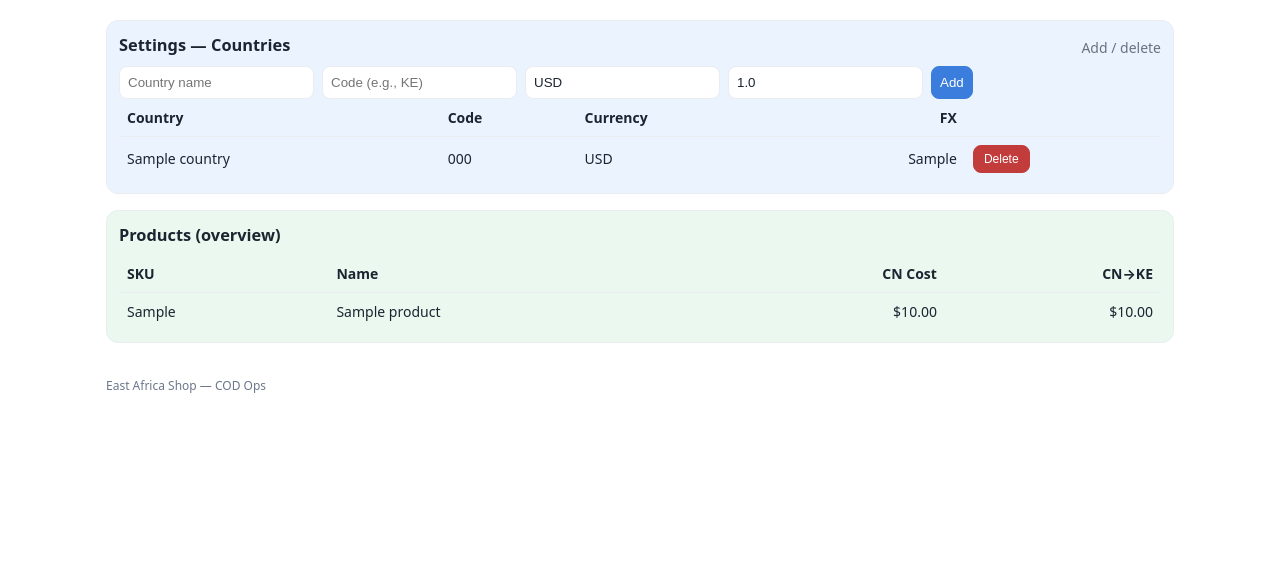
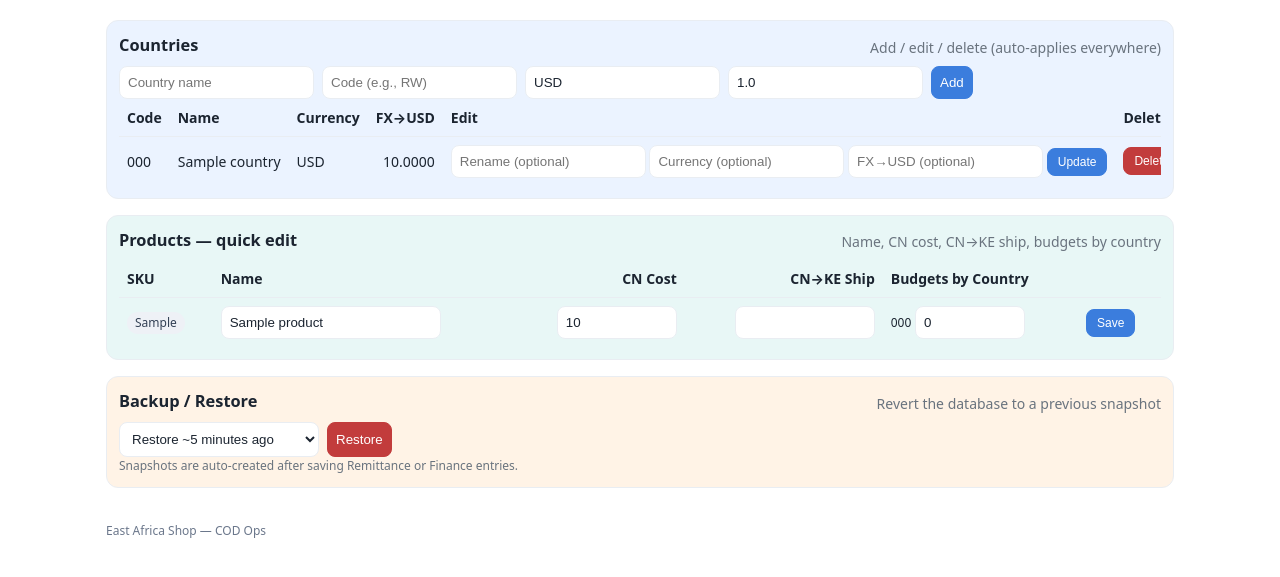
Before and after one commit to EAS-COD-System/eas, a Flask app: template templates/settings.html in a window 1280 px wide. Shown: the part 96-673 px from the top of the page. Run offline with Flask 3, Linux system fonts and the light colour scheme; the template is opened without the code that fills it: most values are stand-ins (such as "Sample title", 1, 10 or a date in 2020).

Commit message:
Update settings.html

```diff
--- a/templates/settings.html
+++ b/templates/settings.html
@@ -1,45 +1,97 @@
 {% extends "base.html" %}
 {% block content %}
+
+<!-- Countries -->
 <div class="section s-blue">
-  <div class="section-h"><h3 style="margin:0">Settings — Countries</h3><span class="muted">Add / delete</span></div>
+  <div class="section-h"><h3 style="margin:0">Countries</h3><span class="muted">Add / edit / delete (auto-applies everywhere)</span></div>
   <form method="post" action="{{ url_for('add_country') }}">
     <div class="form-row">
       <input name="country" placeholder="Country name" required>
-      <input name="code" placeholder="Code (e.g., KE)" maxlength="3" required>
-      <input name="currency" placeholder="Currency" value="USD">
-      <input type="number" step="0.0001" name="fx_to_usd" placeholder="FX to USD" value="1.0">
+      <input name="code" placeholder="Code (e.g., RW)" required>
+      <input name="currency" value="USD" placeholder="Currency" required>
+      <input type="number" step="0.0001" name="fx_to_usd" value="1.0" placeholder="FX→USD">
       <button class="btn">Add</button>
     </div>
   </form>
 
   <div class="table-wrap">
     <table class="table">
-      <tr><th>Country</th><th>Code</th><th>Currency</th><th class="num">FX</th><th></th></tr>
+      <tr><th>Code</th><th>Name</th><th>Currency</th><th class="num">FX→USD</th><th>Edit</th><th>Delete</th></tr>
       {% for c in countries %}
       <tr>
-        <td>{{ c.country }}</td><td>{{ c.code }}</td><td>{{ c.currency }}</td><td class="num">{{ c.fx_to_usd }}</td>
+        <td>{{ c.code }}</td>
+        <td>{{ c.country }}</td>
+        <td>{{ c.currency }}</td>
+        <td class="num">{{ '%.4f'|format(c.fx_to_usd or 1) }}</td>
         <td>
-          <form method="post" action="{{ url_for('delete_country') }}" onsubmit="return confirm('Delete {{ c.country }}?');">
-            <input type="hidden" name="id" value="{{ c.id }}"><button class="btn danger small">Delete</button>
+          <form method="post" action="{{ url_for('edit_country') }}">
+            <input type="hidden" name="code" value="{{ c.code }}">
+            <input name="country" placeholder="Rename (optional)">
+            <input name="currency" placeholder="Currency (optional)">
+            <input type="number" step="0.0001" name="fx_to_usd" placeholder="FX→USD (optional)">
+            <button class="btn small">Update</button>
+          </form>
+        </td>
+        <td>
+          <form method="post" action="{{ url_for('delete_country') }}" onsubmit="return confirm('Delete {{ c.code }}?');">
+            <input type="hidden" name="code" value="{{ c.code }}">
+            <button class="btn danger small">Delete</button>
           </form>
         </td>
       </tr>
       {% endfor %}
-      {% if not countries %}<tr><td colspan="5" class="muted">None</td></tr>{% endif %}
+      {% if not countries %}<tr><td colspan="6" class="muted">No countries</td></tr>{% endif %}
     </table>
   </div>
 </div>
 
-<div class="section s-green">
-  <div class="section-h"><h3 style="margin:0">Products (overview)</h3></div>
+<!-- Products quick edit -->
+<div class="section s-teal">
+  <div class="section-h"><h3 style="margin:0">Products — quick edit</h3><span class="muted">Name, CN cost, CN→KE ship, budgets by country</span></div>
   <div class="table-wrap">
     <table class="table">
-      <tr><th>SKU</th><th>Name</th><th class="num">CN Cost</th><th class="num">CN→KE</th></tr>
+      <tr><th>SKU</th><th>Name</th><th class="num">CN Cost</th><th class="num">CN→KE Ship</th><th>Budgets by Country</th><th></th></tr>
       {% for p in products %}
-      <tr><td>{{ p.product_sku }}</td><td>{{ p.product_name }}</td><td class="num">${{ '%.2f'|format(p.cost_cn_usd or 0) }}</td><td class="num">${{ '%.2f'|format(p.default_cnke_ship_usd or 0) }}</td></tr>
+        <tr>
+          <form method="post" action="{{ url_for('edit_product') }}">
+            <td><span class="badge">{{ p.product_sku }}</span><input type="hidden" name="product_sku" value="{{ p.product_sku }}"></td>
+            <td><input name="product_name" value="{{ p.product_name }}" style="min-width:220px"></td>
+            <td class="num"><input type="number" step="0.01" name="cost_cn_usd" value="{{ p.cost_cn_usd or 0 }}" style="width:120px"></td>
+            <td class="num"><input type="number" step="0.01" name="default_cnke_ship_usd" value="{{ p.default_cnke_ship_usd or 0 }}" style="width:140px"></td>
+            <td>
+              {% for c in countries if c.code != 'CN' %}
+                <div class="inline">
+                  <label class="small">{{ c.code }}</label>
+                  <input type="number" step="0.01" name="budget_{{ c.code }}" value="{{ budgets.get(p.product_sku, {}).get(c.code, 0) }}" style="width:110px">
+                </div>
+              {% endfor %}
+            </td>
+            <td><button class="btn small">Save</button></td>
+          </form>
+        </tr>
       {% endfor %}
-      {% if not products %}<tr><td colspan="4" class="muted">No products yet</td></tr>{% endif %}
+      {% if not products %}<tr><td colspan="6" class="muted">No products</td></tr>{% endif %}
     </table>
   </div>
 </div>
+
+<!-- Restore -->
+<div class="section s-orange">
+  <div class="section-h"><h3 style="margin:0">Backup / Restore</h3><span class="muted">Revert the database to a previous snapshot</span></div>
+  <form method="post" action="{{ url_for('restore_choice') }}" onsubmit="return confirm('Restore snapshot? This will overwrite current data.');">
+    <div class="form-row">
+      <select name="which">
+        <option value="5m">Restore ~5 minutes ago</option>
+        <option value="30m">Restore ~30 minutes ago</option>
+        <option value="1h">Restore ~1 hour ago</option>
+        <option value="1d">Restore ~yesterday (1 day)</option>
+        <option value="2d">Restore ~2 days ago</option>
+        <option value="4d">Restore ~4 days ago</option>
+      </select>
+      <button class="btn danger">Restore</button>
+    </div>
+  </form>
+  <div class="muted small">Snapshots are auto-created after saving Remittance or Finance entries.</div>
+</div>
+
 {% endblock %}
```
